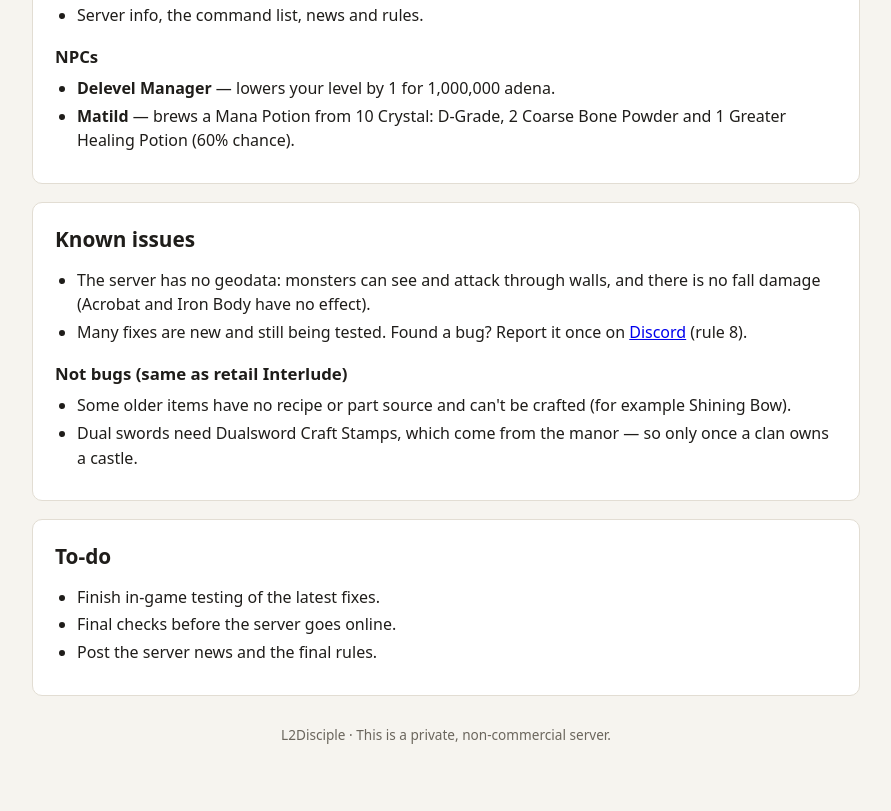
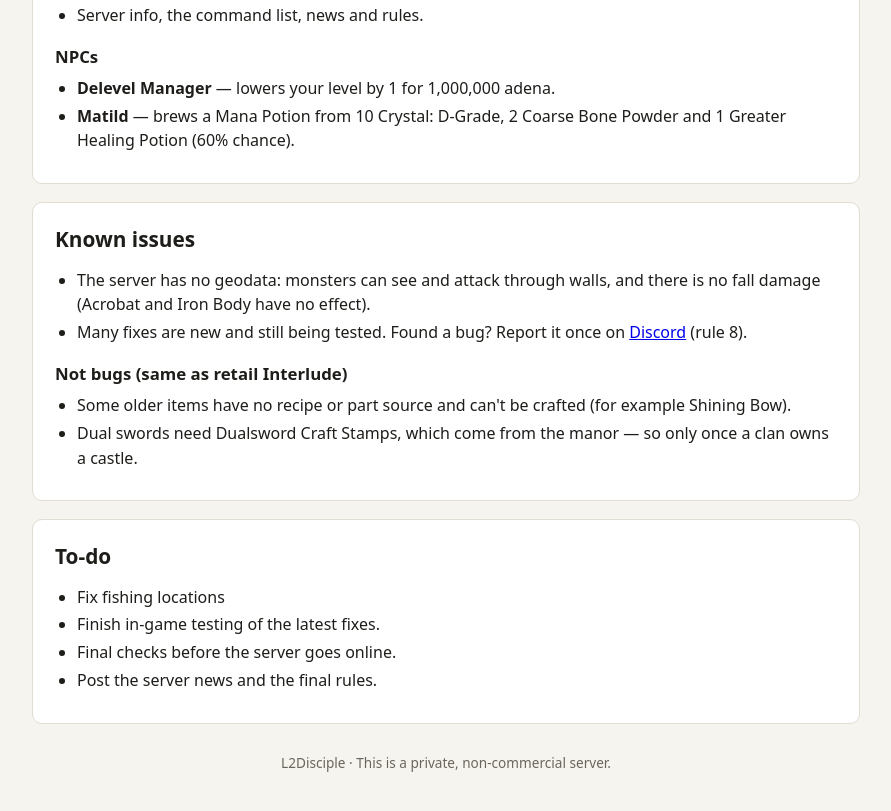
Before and after one commit to L2Disciple/l2.disciple, a plain HTML site: page index.html in a window 1280 px wide. Shown: the part 2296-3107 px from the top of the page, without its empty margins (194-1085 px from the left). Drawn offline with Linux system fonts and the light colour scheme.

Commit message:
Update index.html

```diff
--- a/index.html
+++ b/index.html
@@ -158,6 +158,7 @@
 <section id="todo">
   <h2>To-do</h2>
   <ul>
+    <li>Fix fishing locations</li>
     <li>Finish in-game testing of the latest fixes.</li>
     <li>Final checks before the server goes online.</li>
     <li>Post the server news and the final rules.</li>
```
